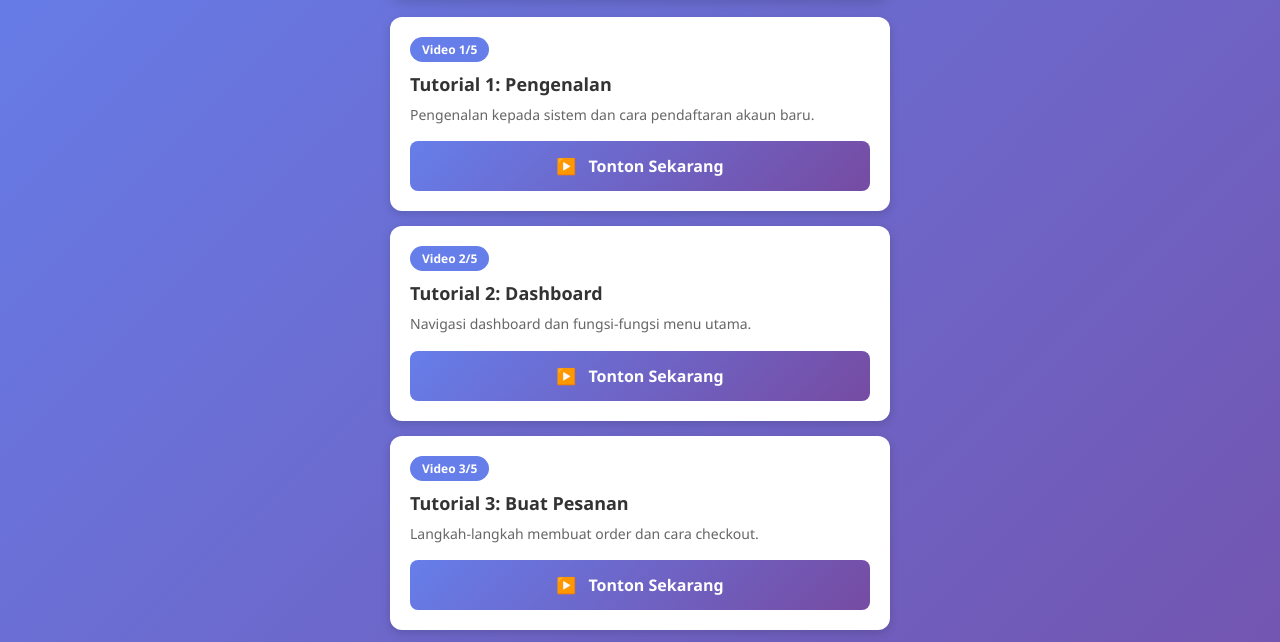
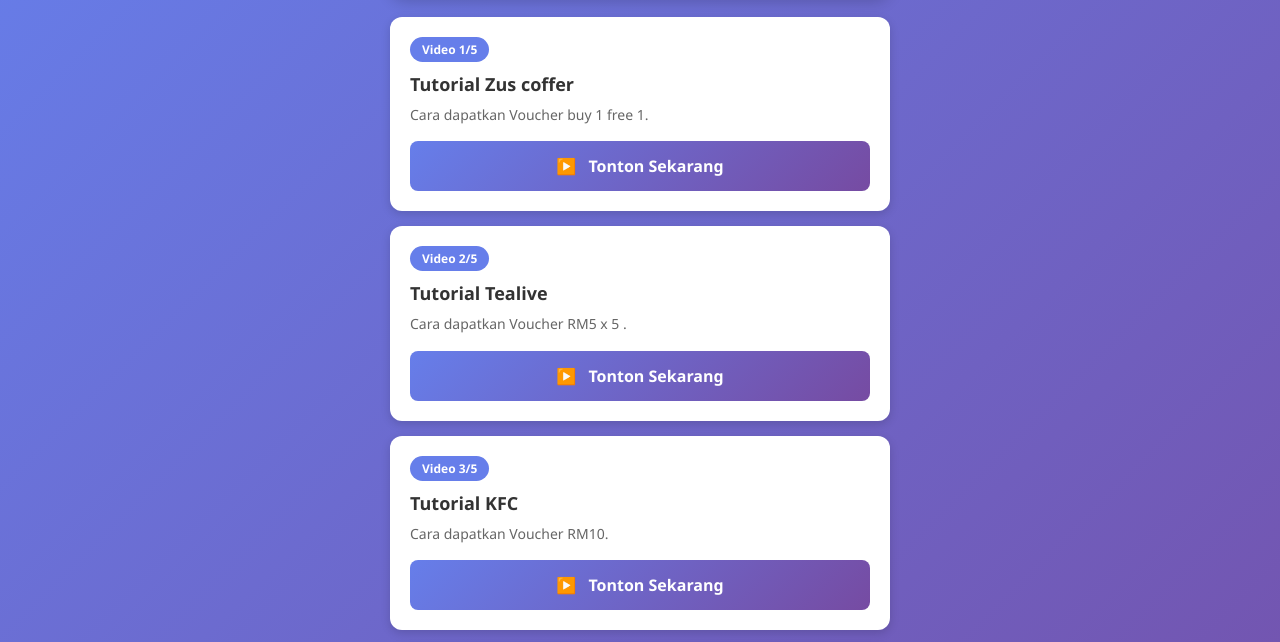
Before and after one commit to meowdzul-sketch/tutorial123, a plain HTML site: page index.html in a window 1280 px wide. Shown: the part 128-770 px from the top of the page. Drawn offline with Linux system fonts and the light colour scheme.

Commit message:
Update index.html

```diff
--- a/index.html
+++ b/index.html
@@ -113,8 +113,8 @@
         <!-- VIDEO 1 -->
         <div class="video-card">
             <span class="video-number">Video 1/5</span>
-            <h2>Tutorial 1: Pengenalan</h2>
-            <p>Pengenalan kepada sistem dan cara pendaftaran akaun baru.</p>
+            <h2>Tutorial Zus coffer</h2>
+            <p>Cara dapatkan Voucher buy 1 free 1.</p>
             <a href="https://youtube.com/shorts/I_k-C3JjR1U" target="_blank" class="btn-watch">
                 <span class="icon">▶️</span> Tonton Sekarang
             </a>
@@ -123,8 +123,8 @@
         <!-- VIDEO 2 -->
         <div class="video-card">
             <span class="video-number">Video 2/5</span>
-            <h2>Tutorial 2: Dashboard</h2>
-            <p>Navigasi dashboard dan fungsi-fungsi menu utama.</p>
+            <h2>Tutorial Tealive</h2>
+            <p>Cara dapatkan Voucher RM5 x 5 .</p>
             <a href="https://youtube.com/shorts/KTfDJCqM4qs" target="_blank" class="btn-watch">
                 <span class="icon">▶️</span> Tonton Sekarang
             </a>
@@ -133,8 +133,8 @@
         <!-- VIDEO 3 -->
         <div class="video-card">
             <span class="video-number">Video 3/5</span>
-            <h2>Tutorial 3: Buat Pesanan</h2>
-            <p>Langkah-langkah membuat order dan cara checkout.</p>
+            <h2>Tutorial KFC</h2>
+            <p>Cara dapatkan Voucher RM10.</p>
             <a href="https://youtube.com/shorts/I_k-C3JjR1U" target="_blank" class="btn-watch">
                 <span class="icon">▶️</span> Tonton Sekarang
             </a>
```
